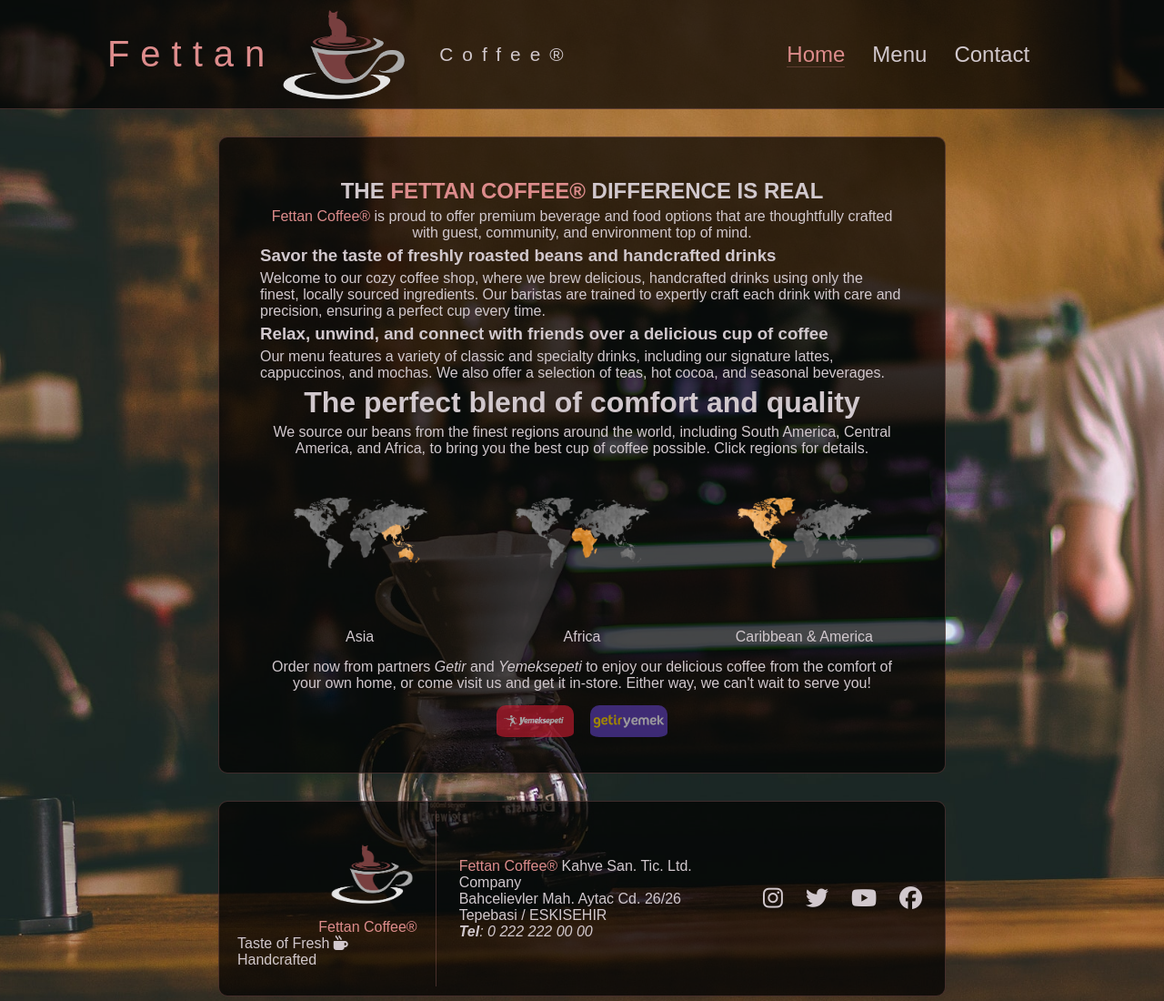
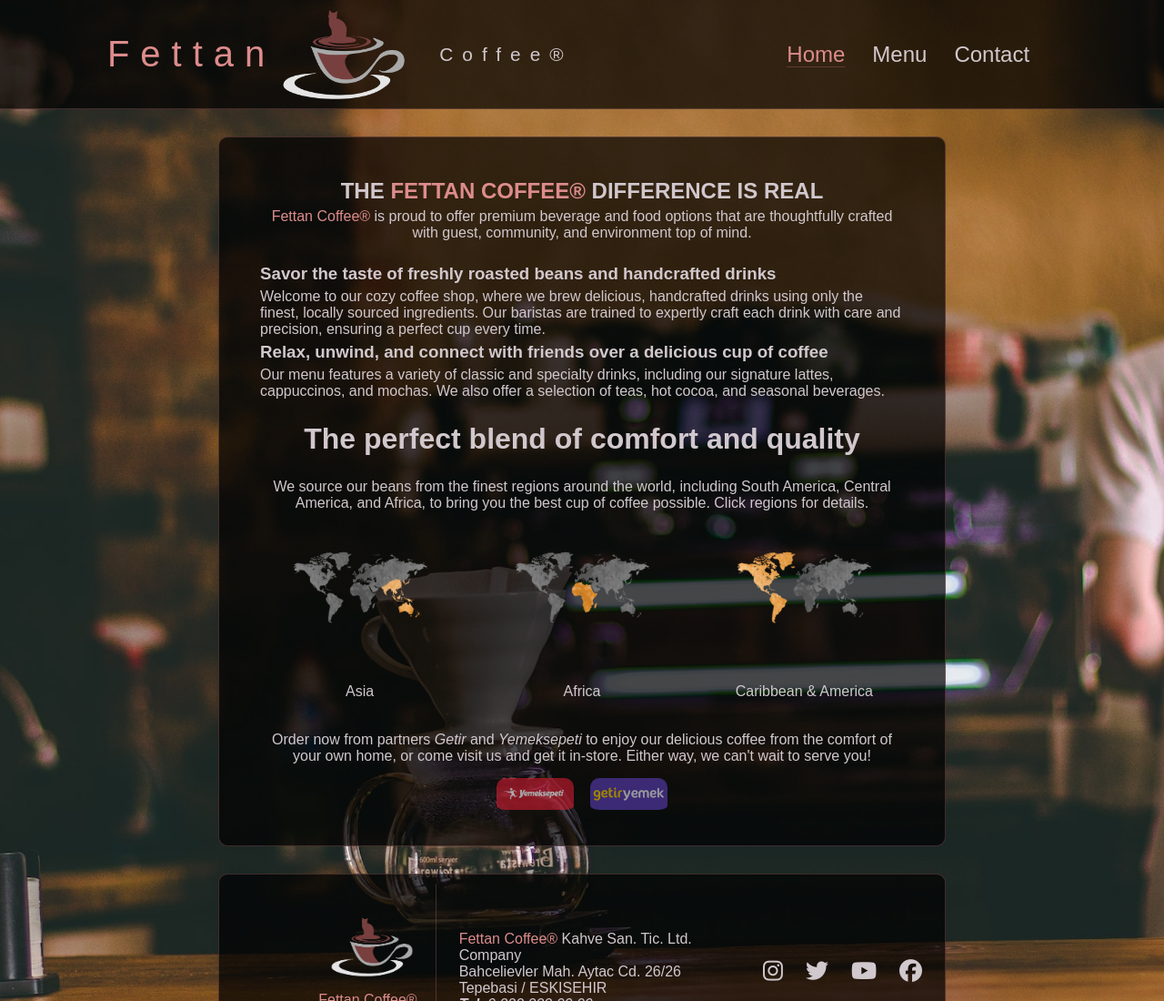
Before and after one commit to fatiharapoglu/coffee-shop, a plain HTML site: page index.html in a window 1280 px wide. Shown: the top 1100 px of the page at 91% size. Drawn offline with Linux system fonts and the light colour scheme; a web font is replaced by a local one.

Commit message:
add some padding to landing page html

```diff
--- a/index.html
+++ b/index.html
@@ -35,7 +35,7 @@
             <h2>
                 THE <span class="secondary-color">FETTAN COFFEE®</span> DIFFERENCE IS REAL
             </h2>
-            <p>
+            <p class="space">
                 <span class="secondary-color">Fettan Coffee®</span> is proud to offer premium beverage and food options that are thoughtfully crafted with guest, community, and environment top of mind.
             </p>
             <h3>
@@ -47,16 +47,16 @@
             <h3>
                 Relax, unwind, and connect with friends over a delicious cup of coffee
             </h3>
-            <p>
+            <p class="space">
                 Our menu features a variety of classic and specialty drinks, including our signature lattes, cappuccinos, and mochas. We also offer a selection of teas, hot cocoa, and seasonal beverages.
             </p>
-            <h1>
+            <h1 class="space">
                 The perfect blend of comfort and quality
             </h1>
             <p>
                 We source our beans from the finest regions around the world, including South America, Central America, and Africa, to bring you the best cup of coffee possible. Click regions for details.
             </p>
-            <div class="region">
+            <div class="region space">
                 <div><button><img src="assets/asya.png" alt="asya">Asia</button></div>
                 <div><button><img src="assets/afrika.png" alt="afrika">Africa</button></div>
                 <div><button><img src="assets/amerika.png" alt="amerika">Caribbean & America</button></div>
--- a/style.css
+++ b/style.css
@@ -185,6 +185,10 @@
     padding-bottom: 5px;
 }
 
+.space {
+    padding-bottom: 25px;
+}
+
 .main h2,
 .main h1 {
     text-align: center;
```
